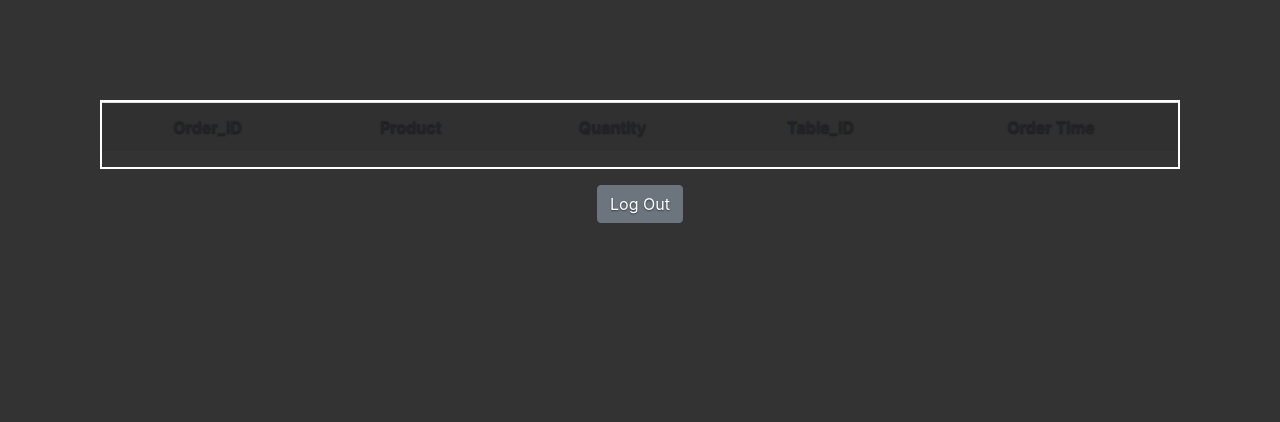
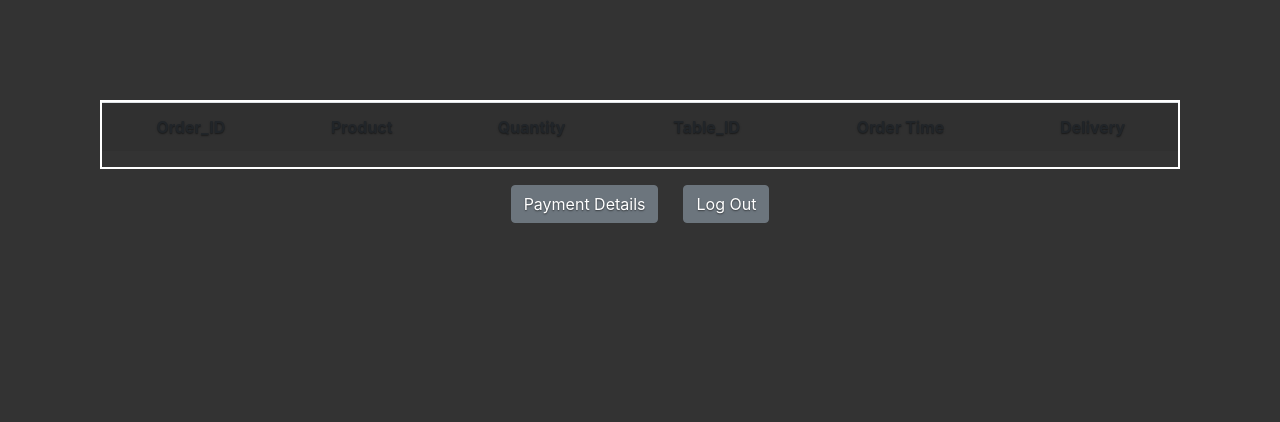
Before and after one commit to ppfz/capstone, a Django app: page /web/order/ in a window 1280 px wide. Shown: the top 422 px of the page. Run offline with Django 3.2, Linux system fonts and the light colour scheme; a user stored in the database is signed in; data comes from the database, SQL or seed files in the repository; lists and menus that the app fills with data are empty; some libraries are stand-ins or nearby versions.

Commit message:
Update order_list.html

```diff
--- a/capstone/web/templates/web/order_list.html
+++ b/capstone/web/templates/web/order_list.html
@@ -11,6 +11,7 @@
 </head>
 
 <body>
+
 {% block content %}
 
 	<div class="table_container">
@@ -21,6 +22,7 @@
 			<th>Quantity</th>
 			<th>Table_ID</th>
 			<th>Order Time</th>
+			<th>Delivery</th>
 		</tr>
 		{% for object in object_list %}
 		<tr>
@@ -28,19 +30,20 @@
 			<td>{{ object.Product_id }}</td>
 			<td>{{ object.Quantity }}</td>
 			<td>{{ object.Order_id.Table_id }}</td>
-			<td>{{ object.Order_id.Timestamp}}</td>
-			<!-- Added status by Xie 11/6 -->
+			<td>{{ object.Order_id.Timestamp }}</td>
 			<td> <a href="/web/{{ object.pk }}" class="btn btn-sm btn-secondary">confirm</a></td>
 		</tr>
 		{% endfor %}
 		</table>
 	</div>
-	<p></p>
+    <p></p>
 	<center>
+		<a href="/web/payment/" class="btn btn-md btn-secondary">Payment Details</a>
+	    &emsp;
 		<a href="/accounts/logout/" class="btn btn-md btn-secondary">Log Out</a>
 	</center>
+
 {% endblock %}
-
 
 {% block pagination %}
 	{% if is_paginated %}
```
